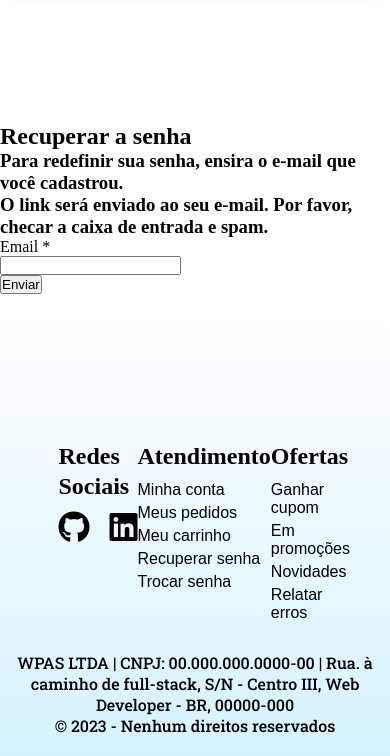
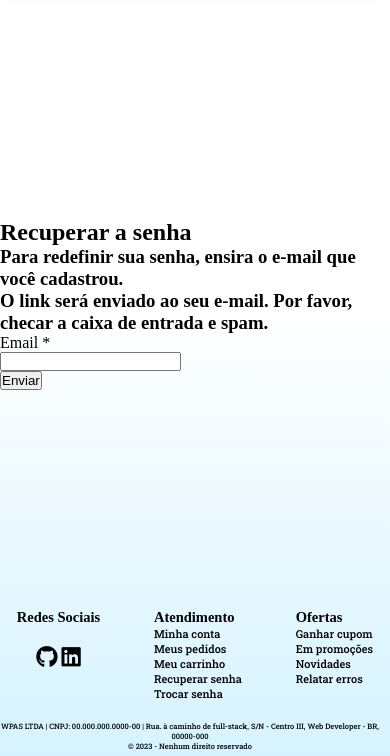
Before and after one commit to WeslleyxD/Django-Ecommerce, a Django app: page /accounts/password_reset/ in a window 390 px wide. Shown: the part 88-844 px from the top of the page. Run offline with Django 4.2, Linux system fonts and the light colour scheme; some libraries are stand-ins or nearby versions.

Commit message:
feat: footer mobile

```diff
--- a/static/css/mobile.css
+++ b/static/css/mobile.css
@@ -11,7 +11,7 @@
     --background-color: rgb(255, 245, 233);
     --green-color: #00ff2a;
     --gray-color: #a5a3a3cc;
-    --black-color: black;
+    --black-color: rgb(32, 31, 31);
 }
 
 body, html {
@@ -119,17 +119,18 @@ p {
 
 .mobile-icon i {
     position: absolute;
-    right: 97%;
+    right: 93.7%;
 }
 
 .button-menu{
     width: 100%;
 }
 
-
-
-
-
+.show-menu {
+    display: flex;
+    position: relative;
+    background-color: #00ff2a;
+}
 
 .menu-click {
     display: none;
@@ -182,16 +183,62 @@ p {
 
 /* TESTE */
 
-.show-menu {
-    display: flex;
-    position: absolute;
+.mobile-footer-container {
+    display: none;
+    flex-direction: column;
+    gap: 20px;
 }
 
+.mobile-footer-container i, a{
+    color: var(--black-color);
+}
 
+.mobile-footer-content {
+    display: flex;
+    width: 100%;
+    justify-content: space-around;
+    gap: 20px;
+}
 
+.mobile-footer-content a{
+    font-size: 11px;
+    font-family: 'Roboto Slab', serif;
+}
+
+.mobile-footer-content h3{
+    font-size: 14.5px;
+}
+
+.mobile-social-medias {
+    display: flex;
+    flex-direction: column;
+    align-items: center;
+    gap: 20px;
+}
+
+.mobile-copyright {
+    margin: 0 10px 5px 0;
+}
+
+.mobile-copyright p {
+    text-align: center;
+    font-size: 7.5px;
+    color: var(--black-color);
+}
 
 @media (max-width:880px) {
     .mobile-header-content  {
         display: flex;
     }
+
+    .mobile-footer-content {
+        display: flex;
+    }
   }
+
+
+  @media (max-width:500px) {
+    .mobile-footer-container {
+        display: flex;
+    }
+  }
--- a/static/css/style.css
+++ b/static/css/style.css
@@ -344,9 +344,14 @@ li {
     gap: 20px;
 }
 
+.ofertas {
+    min-width: 133px;
+}
+
 .copyright p {
     text-align: center;
     color: var(--black-color);
+    margin: 0px 15px;
 }
 
 
@@ -395,4 +400,13 @@ li {
     .header-content {
         display: none;
     }
+    .footer-content {
+        margin: 25px 2%;
+    }
   }
+
+@media (max-width:500px) {
+    .footer-container {
+        display: none;
+    }
+}
--- a/static/js/scripts.js
+++ b/static/js/scripts.js
@@ -28,7 +28,6 @@ const search = document.querySelector("#search");
 
 search.addEventListener("focus", (event)=> {
     search.removeAttribute('placeholder')
-    console.log(event)
     search.style.padding = "0px 20px 0px 50px"
     let button = document.querySelector(".search-form");
         button.classList.toggle("icon");
@@ -73,6 +72,7 @@ mobile_search.addEventListener("blur", (event)=> {
 const menu_icon = document.querySelector("#mobile-menu");
 
 menu_icon.addEventListener("click", (event)=> {
+    console.log(678)
     let show_menu = document.querySelector(".menu-click");
     show_menu.classList.toggle("show-menu");
 
--- a/templates/base.html
+++ b/templates/base.html
@@ -26,7 +26,7 @@
                 <div class="header-block-search">
                     <a href="{% url 'core:index' %}"><h1 id="name"><span class="underline-left-to-right">Py Commerce</span></h1></a>
                     <!-- TODO: CONSTRUIR SEARCH INPUT -->
-                    <form>
+                    <form action="">
                         {% csrf_token %}
                         <div class="search-form">
                             <input type="text" id="search" name="search" placeholder="Busque seu produto" >
@@ -97,7 +97,7 @@
                 </div>
             </div>
 
-            <!-- MOBILE -->
+            <!-- MOBILE HEADER-->
 
             <div class="mobile-header-content">
                 <div class="mobile-block-icons">
@@ -137,10 +137,12 @@
                         </div>
                     </div>
                 </div>
-                <div class="mobile-search-form">
+                <form class="mobile-search-form">
+                    <!-- TODO: CONSTRUIR O SEARCH Q| -->
+                    {% csrf_token %}
                     <input type="text" id="mobile-search" name="search" placeholder="Busque seu produto">
                     <i class="fa-solid fa-magnifying-glass"></i>
-                </div>
+                </form>
             </div>
         </div>
     </header>
@@ -173,7 +175,7 @@
                     <a href=""><li>Trocar senha</li></a>
                 </ul>
             </div>
-            <div>
+            <div class="ofertas">
                 <h3>Ofertas</h3>
                 <ul>
                     <!-- #TODO: criar todas essas features -->
@@ -186,7 +188,45 @@
         </div>
         <div class="copyright">
             <p>WPAS LTDA | CNPJ: 00.000.000.0000-00 | Rua. à caminho de full-stack, S/N - Centro III, Web Developer - BR, 00000-000</p>
-            <p>© 2023 - Nenhum direitos reservados</p>
+            <p>© 2023 - Nenhum direito reservado</p>
+        </div>
+    </footer>
+
+    <!-- MOBILE FOOTER -->
+    <footer class="mobile-footer-container">
+        <div class="mobile-footer-content">
+            <div class="mobile-social-medias">
+                <h3>Redes Sociais</h3>
+                <div>
+                    <a href="https://www.linkedin.com/in/weslley-pablo-7b0734222/" target="_blank"><i class="fa-2x fa-brands fa-github"></i></a>
+                    <a href="https://github.com/WeslleyxD" target="_blank"><i class="fa-2x fa-brands fa-linkedin"></i></a>
+                </div>
+            </div>
+            <div>
+                <h3>Atendimento</h3>
+                <ul>
+                    <a href="{% url 'perfil:my_perfil' %}"><li>Minha conta</li></a>
+                    <!-- TODO: criar meus pedidos em perfil -->
+                    <a href=""><li>Meus pedidos</li></a>
+                    <a href="{% url 'cart:cart_detail' %}"><li>Meu carrinho</li></a>
+                    <a href="{% url 'accounts:password_reset' %}"><li>Recuperar senha</li></a>
+                    <a href=""><li>Trocar senha</li></a>
+                </ul>
+            </div>
+            <div>
+                <h3>Ofertas</h3>
+                <ul>
+                    <!-- #TODO: criar todas essas features -->
+                    <a href=""><li>Ganhar cupom</li></a>
+                    <a href=""><li>Em promoções</li></a>
+                    <a href=""><li>Novidades</li></a>
+                    <a href=""><li>Relatar erros</li></a>
+                </ul>
+            </div>
+        </div>
+        <div class="mobile-copyright">
+            <p>WPAS LTDA | CNPJ: 00.000.000.0000-00 | Rua. à caminho de full-stack, S/N - Centro III, Web Developer - BR, 00000-000</p>
+            <p>© 2023 - Nenhum direito reservado</p>
         </div>
     </footer>
 
```
Also changed, not shown: db.sqlite3.
